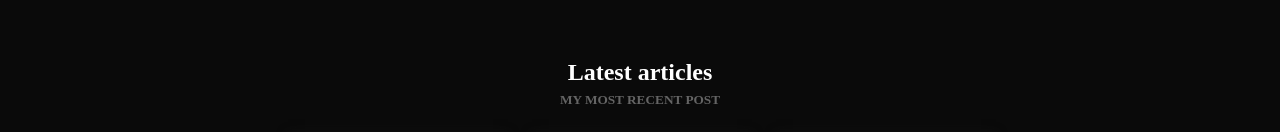
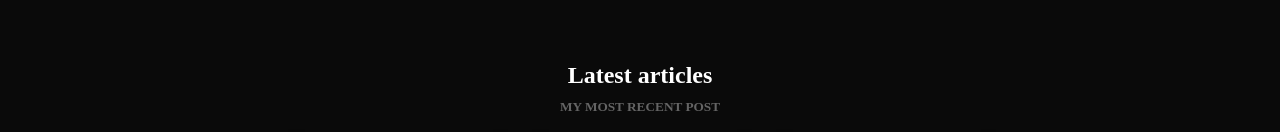
Before and after one commit to nomaxs/AAUinsider, a plain HTML site: page index.html in a window 1280 px wide. Shown: the part 666-798 px from the top of the page. Drawn offline with Linux system fonts and the light colour scheme.

Commit message:
Update index.html

```diff
--- a/index.html
+++ b/index.html
@@ -16,6 +16,7 @@
     background-color: rgb(10, 10, 10);
     margin: 0px;
     width: 100%;
+    font-family: san-serif;
     color: #ffffff; }
 
     table{
@@ -85,7 +86,7 @@
      padding-right: 12px; }
 
    .artShow{
-     line-height: 5px;
+     line-height: 10px;
      margin-top: 10%; }
 
    .arts{
```
